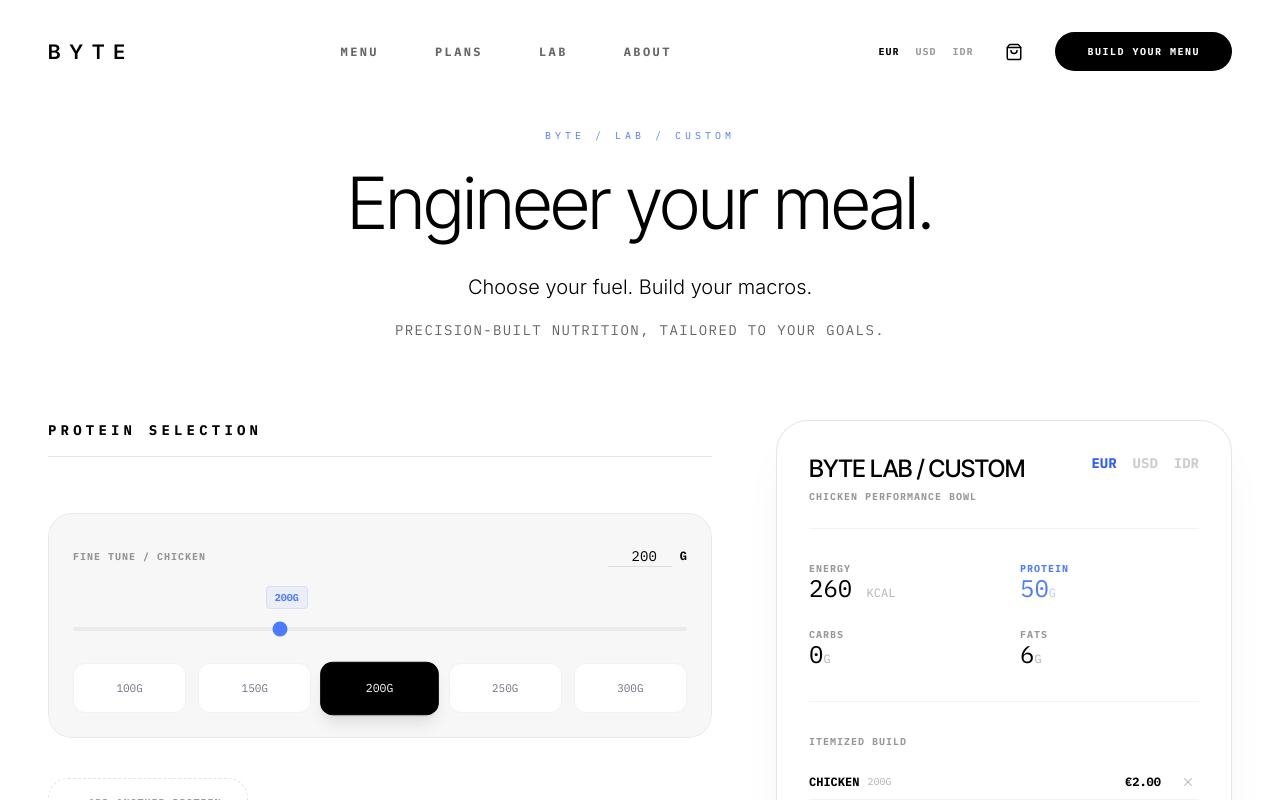
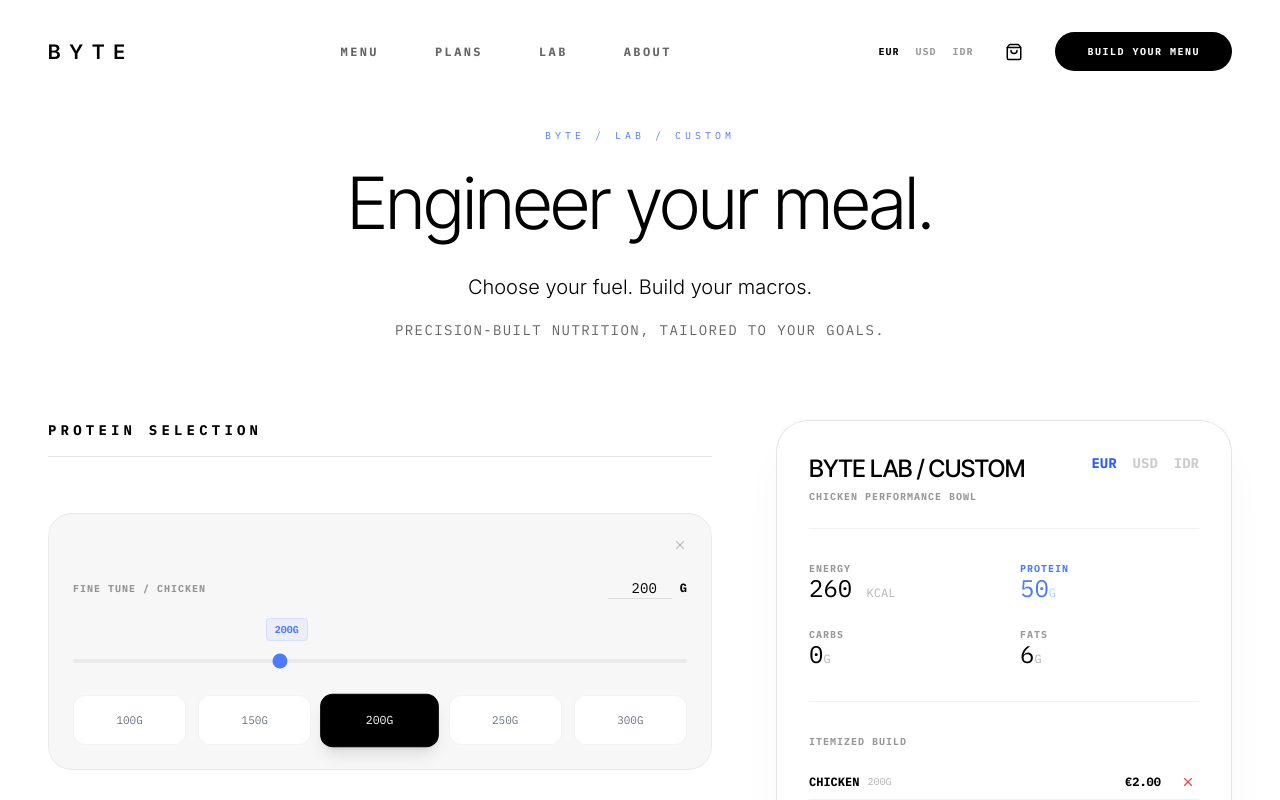
Before and after one commit to gitcipi/BYTELAB, a React (Vite) app: page /lab in a window 1280 px wide. Both pictures are taken after a click on the button "CHICKEN". Shown: the top 800 px of the page. Built offline with nearby package versions, Linux system fonts and the light colour scheme.

Commit message:
style(lab): Enhance multi-component UI with cobalt accents, cancel option, and persistent red removal buttons.

```diff
--- a/src/pages/Lab.tsx
+++ b/src/pages/Lab.tsx
@@ -280,7 +280,7 @@ const ByteLab = ({ currency: initialCurrency }: { currency: string }) => {
               </div>
 
               {(isSkip || isAdding[cat]) && (
-                <div className="flex flex-wrap gap-3">
+                <div className="flex flex-wrap gap-3 items-center">
                   {categoryOptions.filter(o => !selectedItems.includes(o.name)).map(item => {
                     const isGhost = item.name === 'Skip' || item.name === 'No Sauce';
                     return (
@@ -300,6 +300,14 @@ const ByteLab = ({ currency: initialCurrency }: { currency: string }) => {
                       </button>
                     );
                   })}
+                  {!isSkip && isAdding[cat] && (
+                    <button
+                      onClick={() => setIsAdding(prev => ({ ...prev, [cat]: false }))}
+                      className="p-3 rounded-full border border-black/10 text-black/40 hover:text-red-500 hover:border-red-200 hover:bg-red-50 transition-all"
+                    >
+                      <X size={14} />
+                    </button>
+                  )}
                 </div>
               )}
 
@@ -308,7 +316,14 @@ const ByteLab = ({ currency: initialCurrency }: { currency: string }) => {
                   {selectedItems.map(selectedName => {
                     const unit = (options[cat as keyof typeof options].find((o: any) => o.name === selectedName) as any)?.unit || 'G';
                     return (
-                      <div key={selectedName} className="bg-black/[0.03] p-6 rounded-[24px] space-y-8 animate-in fade-in slide-in-from-top-2 duration-500 border border-black/5">
+                      <div key={selectedName} className="relative bg-black/[0.03] p-6 rounded-[24px] space-y-8 animate-in fade-in slide-in-from-top-2 duration-500 border border-black/5">
+                        <button
+                          onClick={() => removeSelection(cat, selectedName)}
+                          className="absolute top-4 right-4 text-black/20 hover:text-red-500 hover:scale-110 transition-all p-2 z-10"
+                          title={`Remove ${selectedName}`}
+                        >
+                          <X size={14} />
+                        </button>
                         <RangeSlider
                           label={selectedName}
                           value={weights[cat]?.[selectedName] || 0}
@@ -351,7 +366,7 @@ const ByteLab = ({ currency: initialCurrency }: { currency: string }) => {
               {!isSkip && !isAdding[cat] && categoryOptions.filter(o => !selectedItems.includes(o.name) && o.name !== 'Skip' && o.name !== 'No Sauce').length > 0 && (
                 <button
                   onClick={() => setIsAdding(prev => ({ ...prev, [cat]: true }))}
-                  className="mt-4 flex items-center justify-center w-full max-w-[200px] gap-2 text-[10px] font-mono tracking-widest text-black/40 hover:text-black hover:bg-black/5 transition-all uppercase font-bold py-4 border border-black/10 rounded-[20px] border-dashed"
+                  className="mt-4 flex items-center justify-center w-full max-w-[200px] gap-2 text-[10px] font-mono tracking-widest text-accent hover:text-accent-light hover:bg-accent/5 transition-all uppercase font-bold py-4 border border-accent/20 rounded-[20px] border-dashed"
                 >
                   + Add another {cat}
                 </button>
@@ -421,7 +436,7 @@ const ByteLab = ({ currency: initialCurrency }: { currency: string }) => {
                       <span className="text-black font-bold">{formatCurrency(price)}</span>
                       <button
                         onClick={() => removeSelection(cat, selected)}
-                        className="text-black/20 hover:text-red-500 transition-colors p-1"
+                        className="text-red-500 hover:scale-110 transition-all p-1"
                         title={`Remove ${selected}`}
                       >
                         <X size={14} />
```
